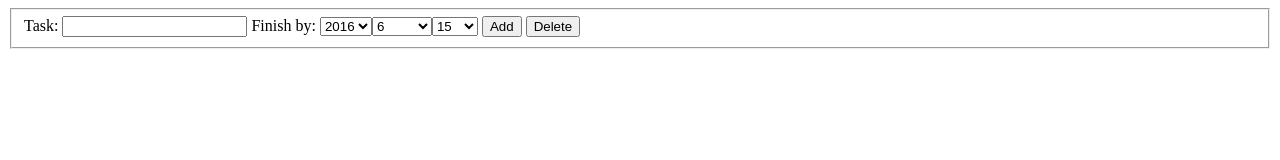
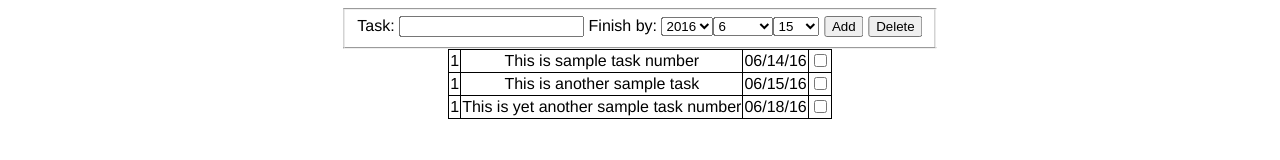
Before and after one commit to silvaDominic/Tast-Manager, a plain HTML site: page client/index.html in a window 1280 px wide. Drawn offline with nearby package versions, Linux system fonts and the light colour scheme.

Commit message:
Added delete all method -- Removed redundant code from js file -- Added to html -- Started styling elements

```diff
--- a/client/index.css
+++ b/client/index.css
@@ -0,0 +1,30 @@
+html{
+    height: 100%;
+    width: 100%;
+    font-family: 'nexa_lightregular', 'nexa_boldregular', 'geometria_lightlight', "HelveticaNeue-Light",
+                  "Helvetica Neue Light", "Helvetica Neue", Helvetica, Arial, sans-serif;
+}
+
+#task_form{
+    display: inline-block;
+    position: relative;
+    left: 50%;
+    transform: translateX(-50%);
+}
+
+#task_table{
+    display: table;
+    position: relative;
+    margin: 0 auto;
+    border-collapse: collapse;
+    text-align: center;
+}
+
+td {
+    border: 1px solid black;
+}
+
+.form_group{
+    display: inline-block;
+    position: relative;
+}
--- a/client/index.html
+++ b/client/index.html
@@ -13,17 +13,60 @@
     </head>
 
 <body id = "body">
-    <form id = "task_form" action = "localhost:4567/taskRepository" method = "post" accept-charset = "utf-8"
-    enctype="application/x-www-form-urlencoded" autocomplete="off" novalidate>
-        <fieldset>
-            Task:
-            <input type = "text" name = "task">
-            Finish by:
-            <input type = "text" name = target_date class = "dropdate">
-            <input type = "submit" value = "Add">
-            <input type = "button" value = "Delete">
-        </fieldset>
-    </form>
+    <div id = "main_container" class = "container">
+        <form id = "task_form" action = "/tasks" method = "post" accept-charset = "utf-8"
+        enctype="application/x-www-form-urlencoded" autocomplete="off" novalidate name = task_form>
+            <fieldset>
+                <div class = "form_group">
+                    <label for = "task">Task:</label>
+                    <input id = "task" type = "text" name = "task">
+                </div>
+                <div class = "form_group">
+                    <label for  = "target_date">Finish by:</label>
+                    <input id = "target_date" type = "text" name = target_date class = "dropdate">
+                </div>
+                <div id = "" class = "form_group">
+                    <input type = "submit" value = "Add">
+                    <input type = "button" value = "Delete">
+                </div>
+            </fieldset>
+        </form>
+        <div id = "table_container" class = "container">
+            <!--Insert html for new tasks here-->
+            <table id = "task_table" class = "table">
+                <tr>
+                    <td>1</td>
+                    <td>This is sample task number</td>
+                    <td>06/14/16</td>
+                    <td>
+                        <form>
+                            <input type = "checkbox" name = "status" class = "checkbox">
+                        </form>
+                    </td>
+                </tr>
+                <tr>
+                    <td>1</td>
+                    <td>This is another sample task</td>
+                    <td>06/15/16</td>
+                    <td>
+                        <form>
+                            <input type = "checkbox" name = "status" class = "checkbox">
+                        </form>
+                    </td>
+                </tr>
+                <tr>
+                    <td>1</td>
+                    <td>This is yet another sample task number</td>
+                    <td>06/18/16</td>
+                    <td>
+                        <form>
+                            <input type = "checkbox" name = "status" class = "checkbox">
+                        </form>
+                    </td>
+                </tr>
+            </table>
+        </div>
+    </div>
 
 </body>
 
--- a/client/index.js
+++ b/client/index.js
@@ -34,28 +34,15 @@ $(document).ready(function() {
                 console.log("Response: " + response);
                 console.log("Text Status: " + textStatus);
                 console.log("JQ XMLHttpReq: " + jQuery.parseJSON(jqXHR.responseText));
-        }).fail(function(data){
+            }).fail(function(jqXHR, textStatus, errorThrown){
                 console.log("Error.");
                 console.log("Response: " + response);
                 console.log("Text Status: " + textStatus);
                 console.log("JQ XMLHttpReq: " + jQuery.parseJSON(jqXHR.responseText));
-        });
+            }).always(function(){
+                $inputs.prop("disabled", false);;
 
             // TODO: What's the format of the date when sent via JSON?
-
-        // Callback handler for successful requests
-        request.done(function (response, textStatus, jqXHR){
-            console.log("Success")
-        });
-
-        // Callback handler for failed requests
-        request.fail(function(jqXHR, textStatus, errorThrown){
-            console.log("Error: " + textStatus, errorThrown)
-        });
-
-        // Reenable input fields
-        request.always(function(){
-            $inputs.prop("disabled", false);
         });
     });
 });
```
Also changed, not shown: 3 other files. Lines whose indentation alone changed are shown as unchanged.
